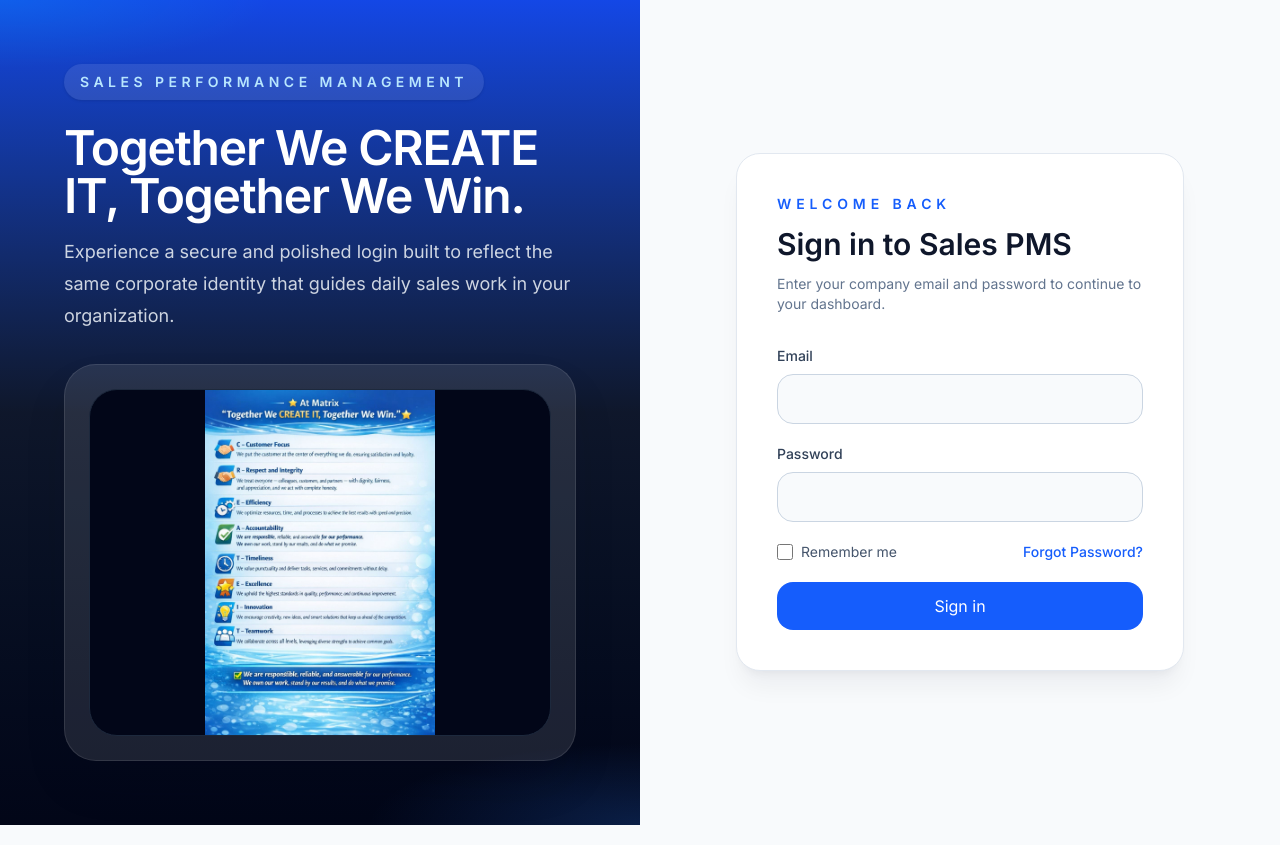
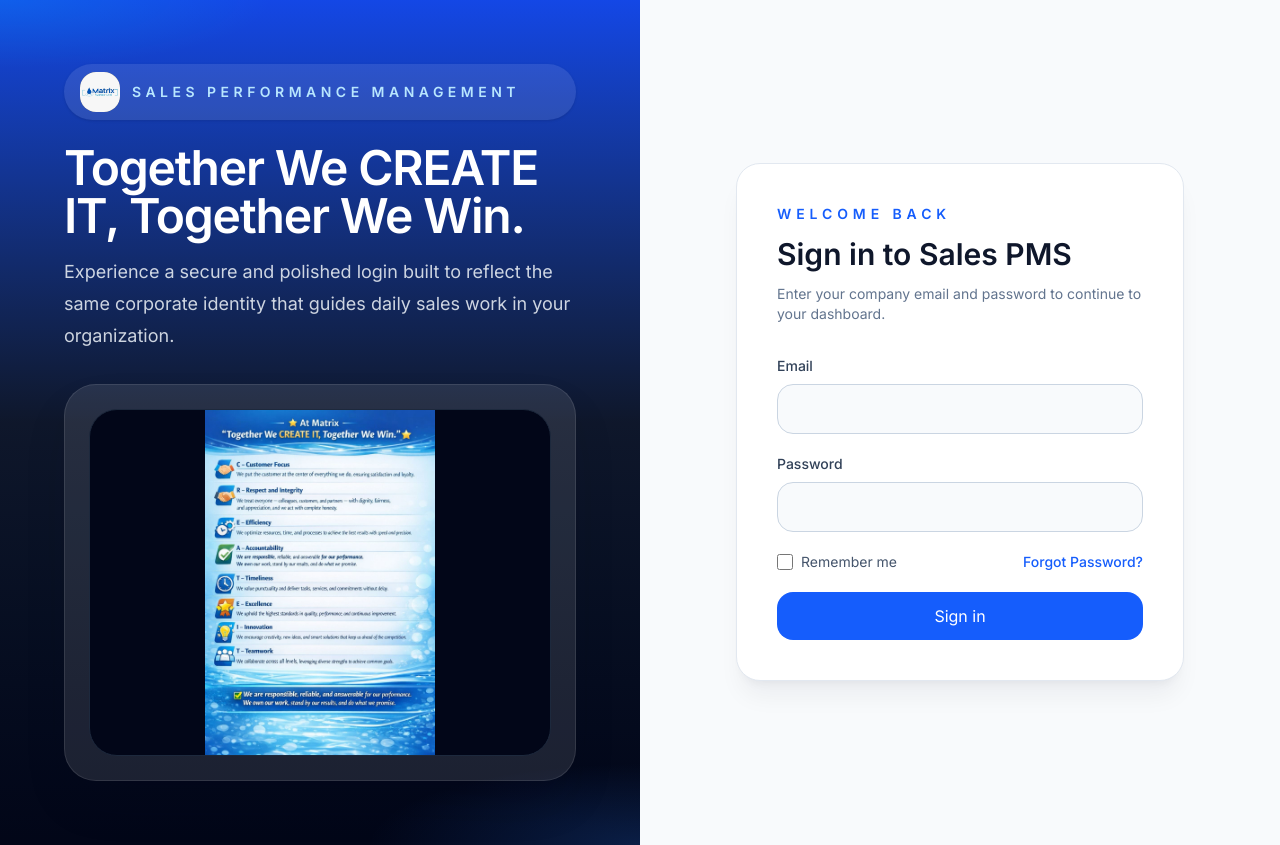
Before and after one commit to WaanAfrica/Sales-PMS, a Next.js app: page /login in a window 1280 px wide. Built offline with nearby package versions, Linux system fonts and the light colour scheme.

Commit message:
Finalize branding and report export updates

```diff
--- a/app/layout.tsx
+++ b/app/layout.tsx
@@ -6,6 +6,11 @@
 export const metadata: Metadata = {
   title: "Sales PMS",
   description: "Sales performance management system",
+  icons: {
+    icon: "/assets/company/logo.jpeg",
+    shortcut: "/assets/company/logo.jpeg",
+    apple: "/assets/company/logo.jpeg",
+  },
 };
 
 export default function RootLayout({
--- a/app/login/page.tsx
+++ b/app/login/page.tsx
@@ -9,8 +9,16 @@
           <div className="absolute inset-x-0 top-0 h-40 bg-radial-[at_top_left] from-sky-400/20 to-transparent to-30%" />
           <div className="absolute inset-x-0 bottom-0 h-48 bg-radial-[at_bottom_right] from-blue-500/20 to-transparent to-30%" />
           <div className="relative z-10 max-w-xl space-y-6">
-            <div className="inline-flex items-center rounded-full bg-white/10 px-4 py-2 text-sm font-semibold uppercase tracking-[0.32em] text-sky-200 shadow-sm shadow-slate-900/10">
-              Sales Performance Management
+            <div className="flex items-center gap-3 rounded-full bg-white/10 px-4 py-2 text-sm font-semibold uppercase tracking-[0.32em] text-sky-200 shadow-sm shadow-slate-900/10">
+              <div className="relative h-10 w-10 overflow-hidden rounded-2xl bg-slate-800">
+                <Image
+                  src="/assets/company/logo.jpeg"
+                  alt="Company logo"
+                  fill
+                  className="object-contain"
+                />
+              </div>
+              <span>Sales Performance Management</span>
             </div>
             <div className="space-y-4">
               <h1 className="text-4xl font-semibold tracking-tight sm:text-5xl">
--- a/components/admin/AdminShell.tsx
+++ b/components/admin/AdminShell.tsx
@@ -470,7 +470,8 @@
           border: { top: border, bottom: border, left: border, right: border },
         };
       }
-    }`n    const workbook = XLSX.utils.book_new();
+    }
+    const workbook = XLSX.utils.book_new();
     XLSX.utils.book_append_sheet(
       workbook,
       worksheet,
```
Also changed, not shown: public/assets/company/logo.jpeg (added).
